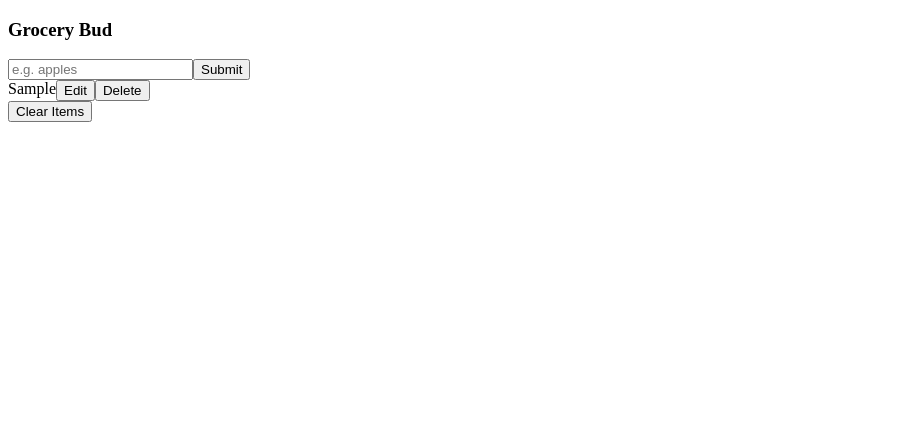
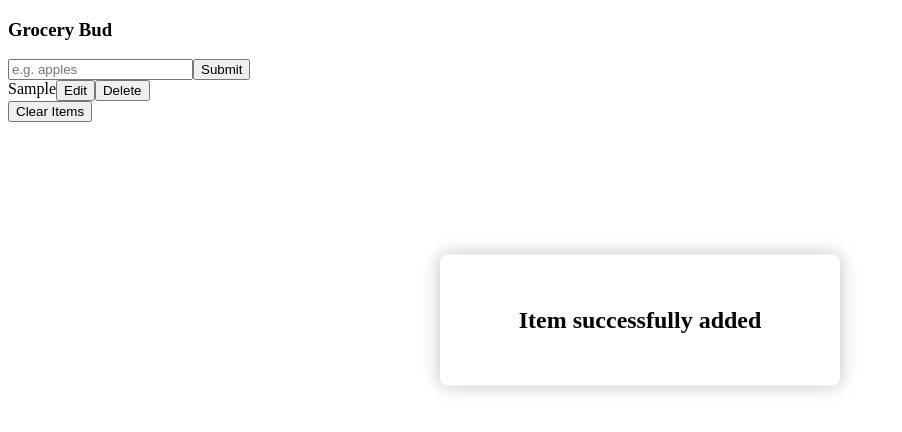
Before and after one commit to aloysiusberonque/Midterm-Exam-Grocery-Bud, a React (Vite) app in the folder GroceryBud/: page / in a window 1280 px wide. Both pictures are taken after typing "Sample" into the empty fields and a click on the button "Submit". Shown: the top 432 px of the page, without its empty margins (0-902 px from the left). Built offline with nearby package versions, Linux system fonts and the light colour scheme.

Commit message:
Implemented alert messages through modals

```diff
--- a/GroceryBud/src/App.css
+++ b/GroceryBud/src/App.css
@@ -17,3 +17,47 @@ GROCERY STYLES
 .article-container{
   display: flex;
 }
+
+/*
+======
+MODAL
+======
+*/
+
+.modalContainer {
+  max-width: 400px;
+  width: 100%;
+  position: fixed;
+  top: 40%;
+  left: 50%;
+  transform: translate(-50%, -50%);
+  display: flex;
+  background-color: #ffffff;
+  box-shadow: 0px 0px 18px 0px rgba(0, 0, 0, 0.25);
+  border-radius: 8px;
+}
+
+.modalRight {
+  width: 100%;
+}
+
+.content {
+  display: flex;
+  flex-direction: column;
+  justify-content: center;
+  text-align: center;
+  margin-top: 2rem;
+  margin-bottom: 2rem;
+}
+
+
+@media screen and (max-width: 500px) {
+  .modalContainer {
+    flex-direction: column;
+    top: 0;
+    left: 0;
+    transform: none;
+    width: 100%;
+    height: 100vh;
+  }
+}
--- a/GroceryBud/src/App.jsx
+++ b/GroceryBud/src/App.jsx
@@ -1,5 +1,6 @@
 import { useEffect, useState } from "react";
 import List from "./List";
+import Modal from "./Modal";
 import "./App.css";
 
 const getLocalStorage = () => {
@@ -17,6 +18,8 @@ function App() {
   const [name, setName] = useState("");
   const [isEditing, setIsEditing] = useState(false);
   const [editID, setEditID] = useState(null);
+  const [openModal, setOpenModal] = useState(false);
+  const [modalMode, setModalMode] = useState(0);
 
   useEffect(() => {
     // Local Storage format = (keyname, value)
@@ -28,10 +31,14 @@ function App() {
     // To prevent the default state after submitting
     e.preventDefault();
     if (!name) {
+      setModalMode(3);
+      setOpenModal(true);
     } else if (name && isEditing) {
       setList(
         list.map((item) => {
           if (item.id === editID) {
+            setModalMode(5);
+            setOpenModal(true);
             return { ...item, title: name };
           }
           return item;
@@ -44,6 +51,8 @@ function App() {
       const newItem = { id: new Date().getTime().toString(), title: name };
 
       setList([...list, newItem]);
+      setModalMode(1);
+      setOpenModal(true);
       setName("");
     }
     // Backup Function: localStorage.clear();
@@ -52,10 +61,14 @@ function App() {
   const removeItem = (id) => {
     // Filter: Anything that is not equal to item.id remains
     setList(list.filter((item) => item.id != id));
+    setModalMode(2);
+    setOpenModal(true);
   };
 
   const clearList = () => {
     setList([]);
+    setModalMode(4);
+    setOpenModal(true);
   };
 
   const editItem = (id) => {
@@ -67,6 +80,11 @@ function App() {
 
   return (
     <section>
+      <Modal
+        open={openModal}
+        mode={modalMode}
+        onClose={() => setOpenModal(false)}
+      />
       <form onSubmit={handleSubmit}>
         <h3>Grocery Bud</h3>
         <div>
@@ -76,12 +94,12 @@ function App() {
             value={name}
             onChange={(e) => setName(e.target.value)}
           ></input>
-          <button>Submit</button>
+          <button type="submit">{isEditing ? "Edit" : "Submit"}</button>
         </div>
       </form>
       {list.length > 0 && (
         <div>
-          <List items={list} removeItem={removeItem} editItem={editItem}/>
+          <List items={list} removeItem={removeItem} editItem={editItem} />
           <button onClick={clearList}>Clear Items</button>
         </div>
       )}
--- /dev/null
+++ b/GroceryBud/src/Modal.jsx
@@ -0,0 +1,45 @@
+import React from "react";
+
+const Modal = ({ open, onClose, mode }) => {
+  if (!open) return null;
+  return (
+    <div onClick={onClose} className="overlay">
+      <div className="modalContainer">
+        <div className="modalRight">
+          {/* Mode 1: Adding of item */}
+          {mode == 1 && (
+            <div className="content">
+              <h1>Item successfully added</h1>
+            </div>
+          )}
+          {/* Mode 2: Deletion of item */}
+          {mode == 2 && (
+            <div className="content">
+              <h1>Item successfully removed</h1>
+            </div>
+          )}
+          {/* Mode 3: Empty Input */}
+          {mode == 3 && (
+            <div className="content">
+              <h1>Input is needed</h1>
+            </div>
+          )}
+          {/* Mode 4: Clearing of items */}
+          {mode == 4 && (
+            <div className="content">
+              <h1>Items successfully cleared</h1>
+            </div>
+          )}
+          {/* Mode 5: Editing of items */}
+          {mode == 5 && (
+            <div className="content">
+              <h1>Editing successful</h1>
+            </div>
+          )}
+        </div>
+      </div>
+    </div>
+  );
+};
+
+export default Modal;
```
